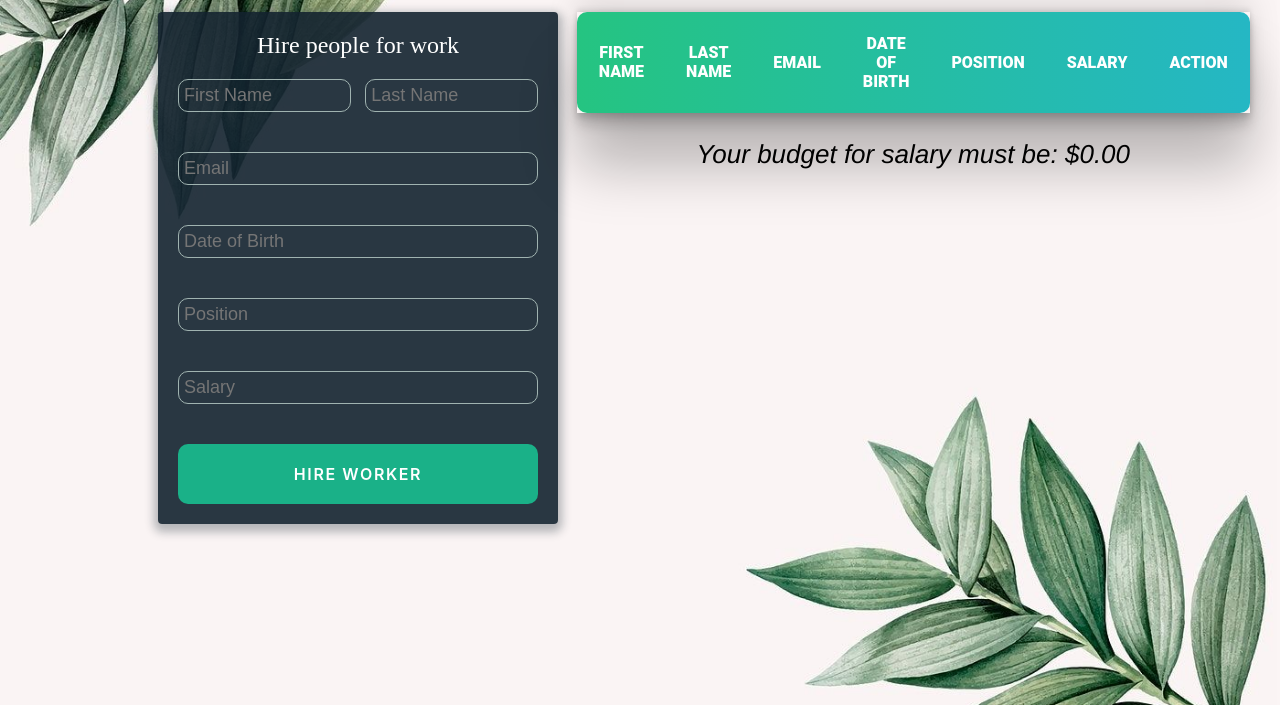
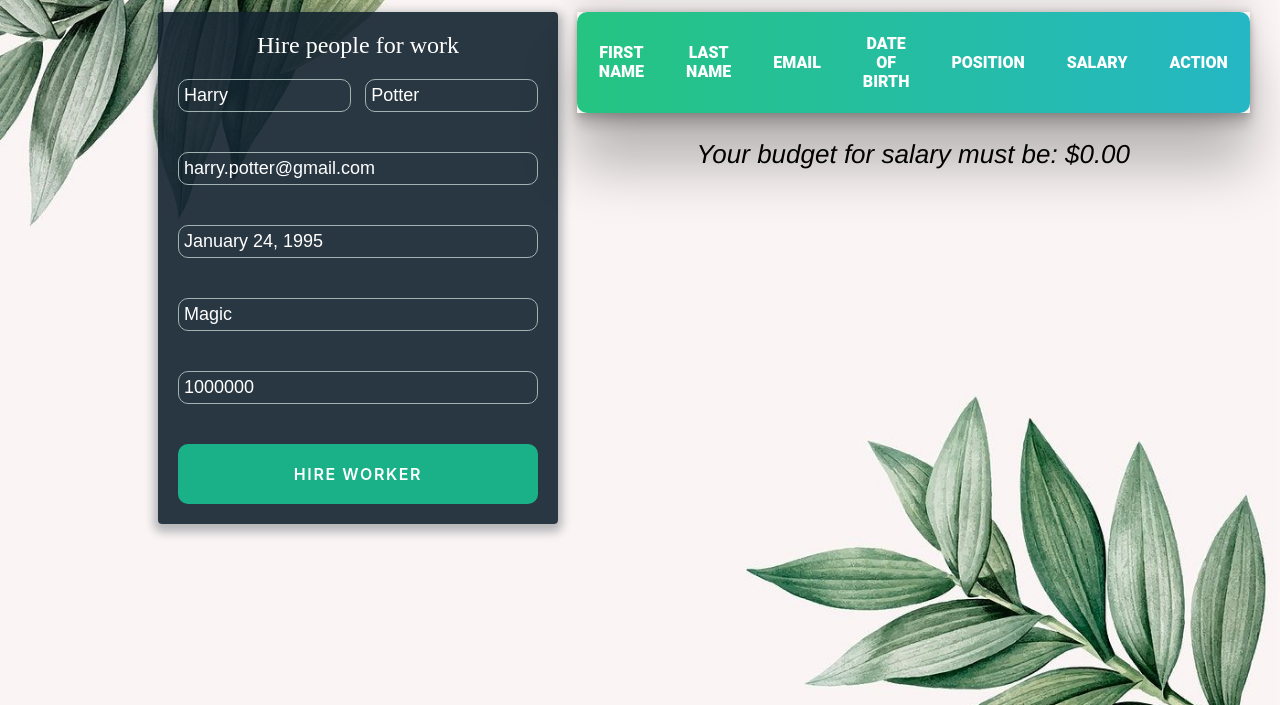
Before and after one commit to ZahariCheyrekov/M05-JS-Advanced, a website: page ExamPreparation/Exam19February2022/T01WorkProcess/index.html in a window 1280 px wide. Shown: the part 95-800 px from the top of the page. Drawn offline with Linux system fonts and the light colour scheme.

Commit message:
Add data validation for input fields

```diff
--- a/ExamPreparation/Exam19February2022/T01WorkProcess/app.js
+++ b/ExamPreparation/Exam19February2022/T01WorkProcess/app.js
@@ -10,6 +10,18 @@ function solve() {
     hireWorkerBtn.addEventListener('click', hireWorker);
 
     function hireWorker() {
+        const firstName = firstNameField.value
+        const lastName = lastNameField.value;
+        const email = emailField.value;
+        const birth = birthField.value;
+        const position = positionField.value;
+        const salary = salaryField.value;
+
+        if (!firstName || !lastName || !email || !birth || !position || !salary) {
+            return;
+        }
+
+        clearInputFields();
     }
 
     function clearInputFields() {
--- a/ExamPreparation/Exam19February2022/T01WorkProcess/index.html
+++ b/ExamPreparation/Exam19February2022/T01WorkProcess/index.html
@@ -18,28 +18,28 @@
                     <div class="top-row">
                         <div class="fname">
                             <label></label>
-                            <input id="fname" type="text" placeholder="First Name">
+                            <input id="fname" type="text" placeholder="First Name" value="Harry">
                         </div>
                         <div class="lname">
                             <label></label>
-                            <input id="lname" type="text" placeholder="Last Name">
+                            <input id="lname" type="text" placeholder="Last Name" value="Potter">
                         </div>
                     </div>
                     <div class="email">
                         <label></label>
-                        <input id="email" type="email" placeholder="Email">
+                        <input id="email" type="email" placeholder="Email" value="harry.potter@gmail.com">
                     </div>
                     <div class="birth">
                         <label></label>
-                        <input id="birth" type="text" placeholder="Date of Birth">
+                        <input id="birth" type="text" placeholder="Date of Birth" value="January 24, 1995">
                     </div>
                     <div class="position">
                         <label></label>
-                        <input id="position" type="text" placeholder="Position">
+                        <input id="position" type="text" placeholder="Position" value="Magic">
                     </div>
                     <div class="salary">
                         <label></label>
-                        <input id="salary" type="number" placeholder="Salary">
+                        <input id="salary" type="number" placeholder="Salary" value="1000000">
                     </div>
                     <button id="add-worker" type="submit" class="button button-block">Hire Worker</button>
                 </form>
```
